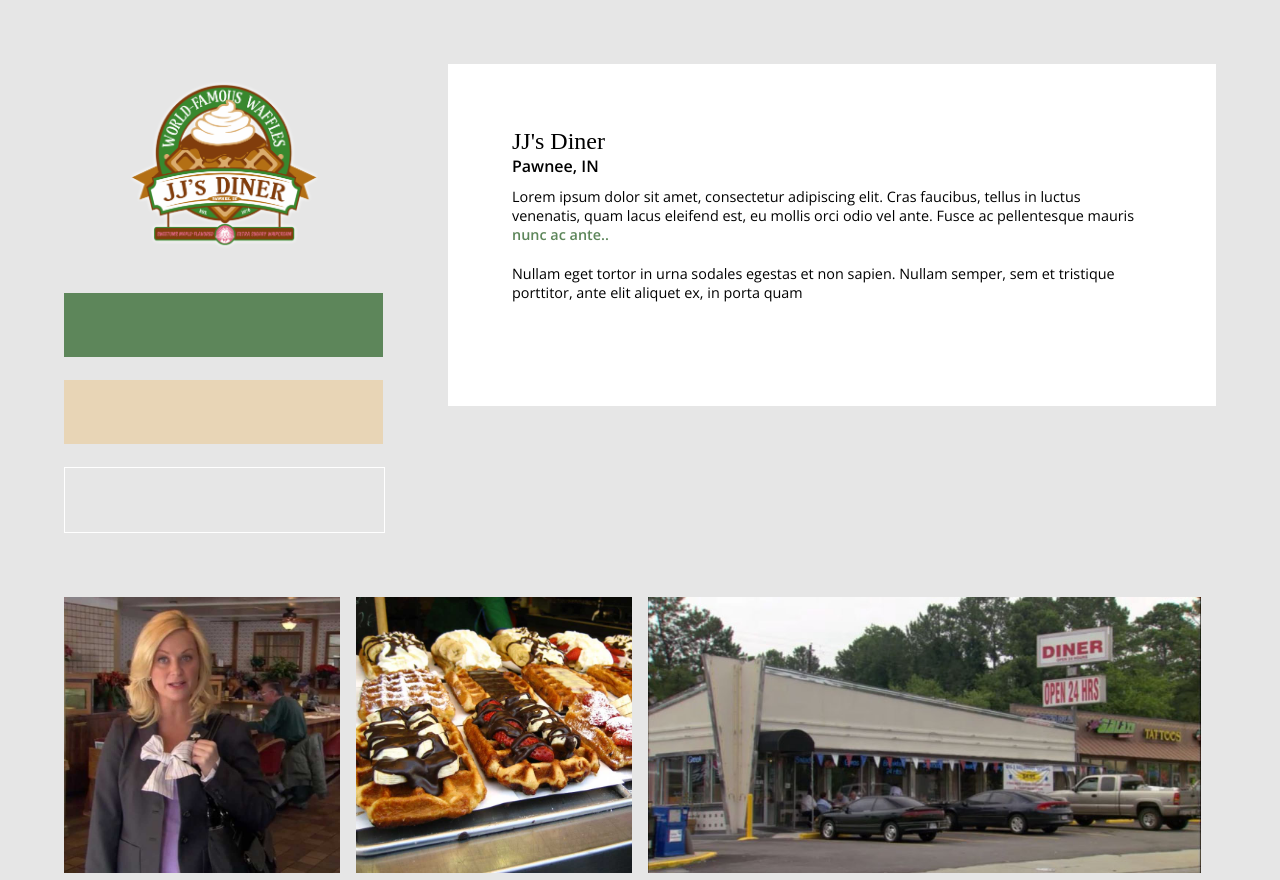
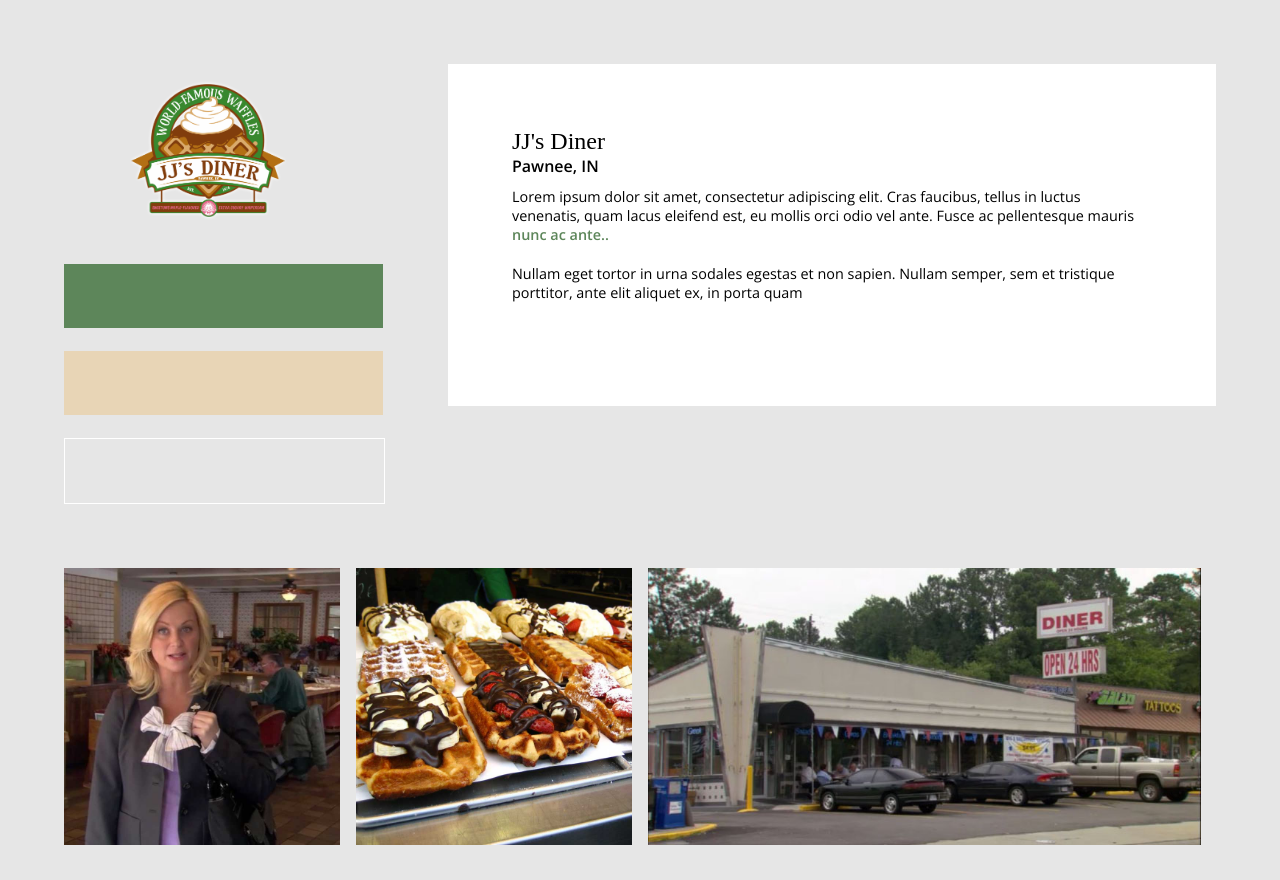
Before and after one commit to jbrauckmuller/project_final2_brauckmuller_james, a plain HTML site: page index.html in a window 1280 px wide. Shown: the top 880 px of the page. Drawn offline with nearby package versions, Linux system fonts and the light colour scheme.

Commit message:
media 1000px rules

```diff
--- a/css/main.css
+++ b/css/main.css
@@ -206,3 +206,9 @@ p:last-of-type {
         margin-left: 1%;
     }
 }
+
+@media (min-width: 1000px) {
+    .header img {
+        width: 10em;
+    }
+}
```
